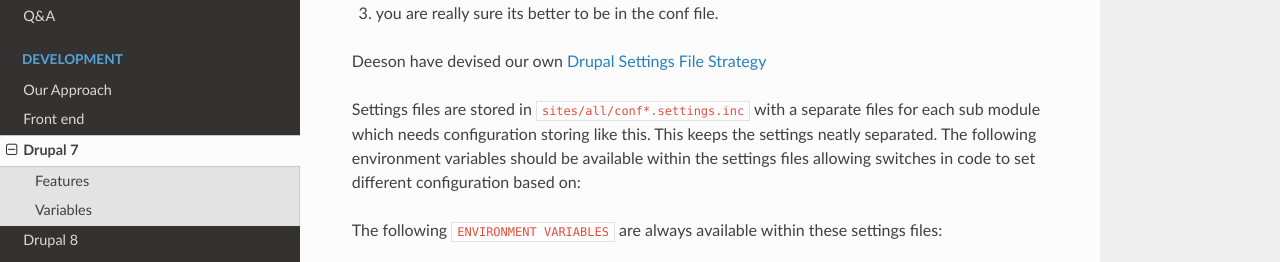
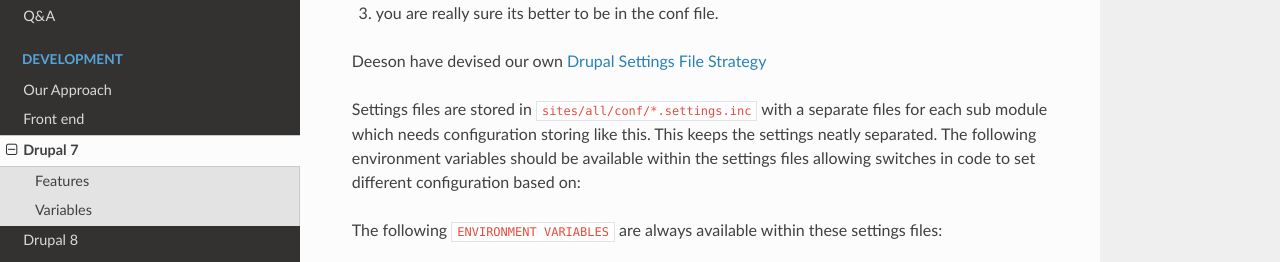
Before and after one commit to teamdeeson/codex, an MkDocs documentation site: the page built from docs/development/drupal7.md, in a window 1280 px wide and 900 px high, scrolled down 536 px. Shown: the part 338-600 px from the top of the window. Built offline with MkDocs 1.6.1, drawn with Linux system fonts in a browser that asks for light colours; nearby versions of some CDN libraries; old or Windows-style settings are respelled for this version of MkDocs.

```diff
--- a/docs/development/drupal7.md
+++ b/docs/development/drupal7.md
@@ -29,7 +29,7 @@ All variables should be stored using Features (via strongarm) unless:
 
 Deeson have devised our own [Drupal Settings File Strategy](https://www.deeson.co.uk/labs/site-configuration-strategy-or-how-manage-your-settingsphp-files)
 
-Settings files are stored in `sites/all/conf*.settings.inc` with a separate files for each sub module which needs
+Settings files are stored in `sites/all/conf/*.settings.inc` with a separate files for each sub module which needs
 configuration storing like this. This keeps the settings neatly separated.  The following environment variables should
 be available within the settings files allowing switches in code to set different configuration based on:
 
```
